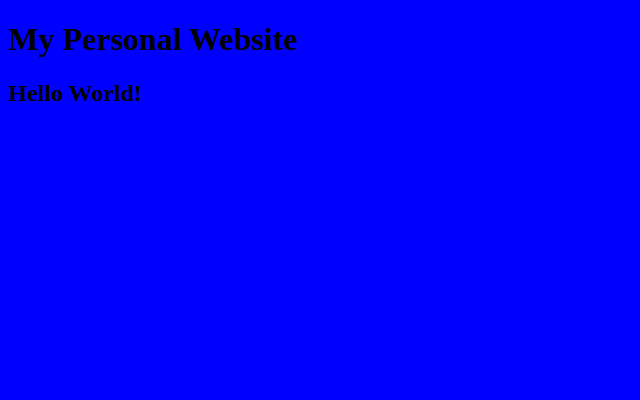
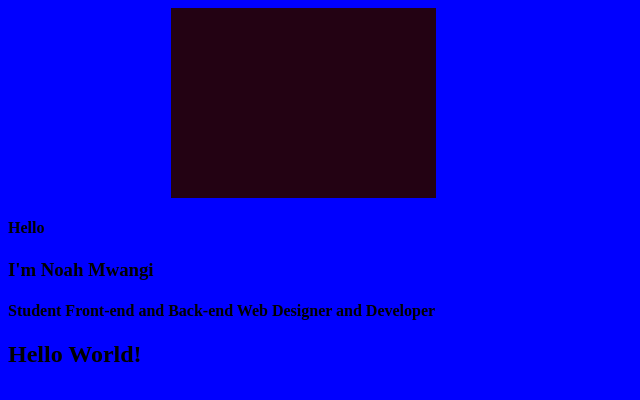
Before and after one commit to Mwangi-Noah/personal-website, a plain HTML site: page index.html in a window 1280 px wide. Shown: the whole page, without its empty margins (0-640 px from the left). Drawn offline with Linux system fonts and the light colour scheme.

Commit message:
Add basic style for the whole document and created divs to hold content

```diff
--- a/index.html
+++ b/index.html
@@ -1,11 +1,16 @@
 <!DOCTYPE html>
 <html lang="en">
   <head>
+    <meta charset="utf-8" />
     <link rel="stylesheet" href="style.css" />
     <title>My Website</title>
   </head>
   <body>
-    <h1>My Personal Website</h1>
+    <div class "main"></div>
+    <div id = "introduction"></div>
+    <h4>Hello</h4>
+    <h3>I'm Noah Mwangi</h3>
+    <h4>Student Front-end and Back-end Web Designer and Developer</h4>
     <script src="script.js"></script>
   </body>
 </html>
--- a/style.css
+++ b/style.css
@@ -1,3 +1,15 @@
+{
+    margin: 0;
+    padding: 0;
+    box-sizing: border-box;
+}
 body {
     background: blue;
 }
+#introduction {
+    width: 265px;
+    height: 165px;
+    background: rgb(35, 2, 19);
+    margin-left: 163px;
+    padding-top: 25px;
+}
```
